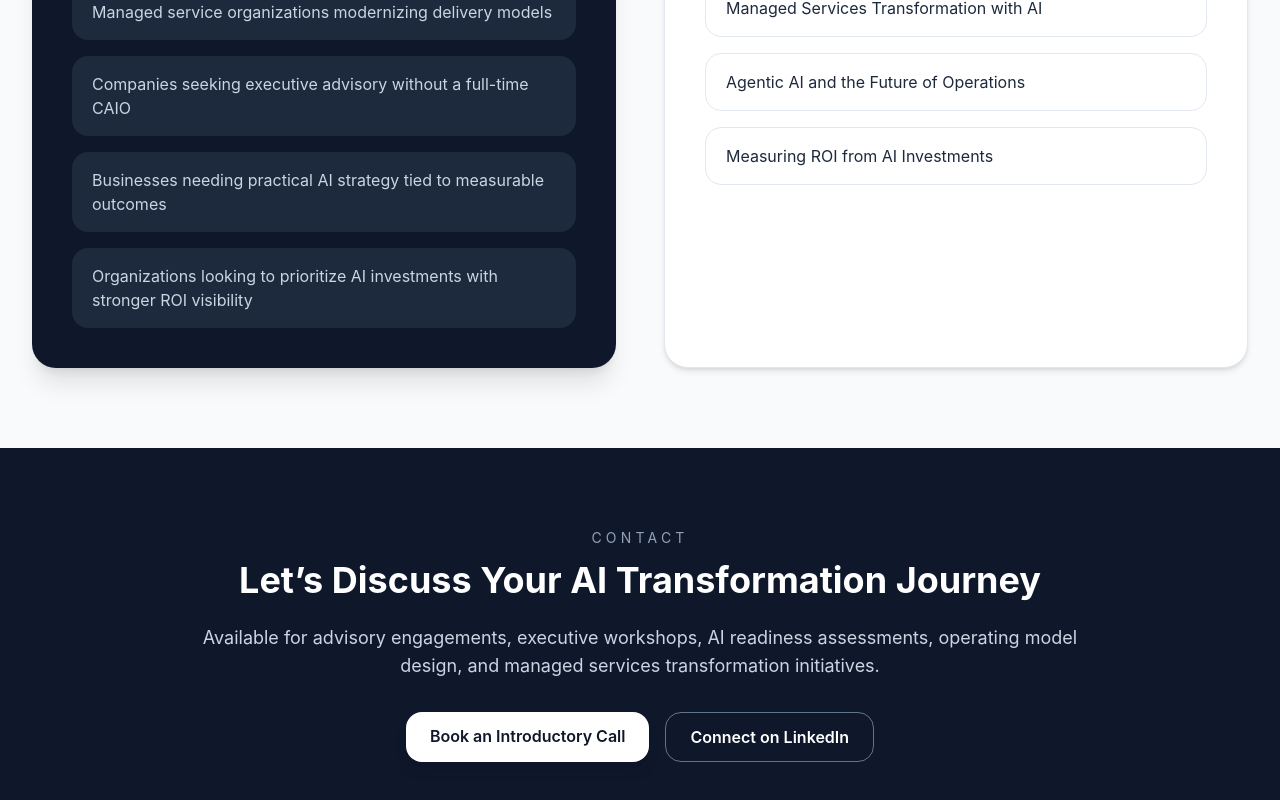
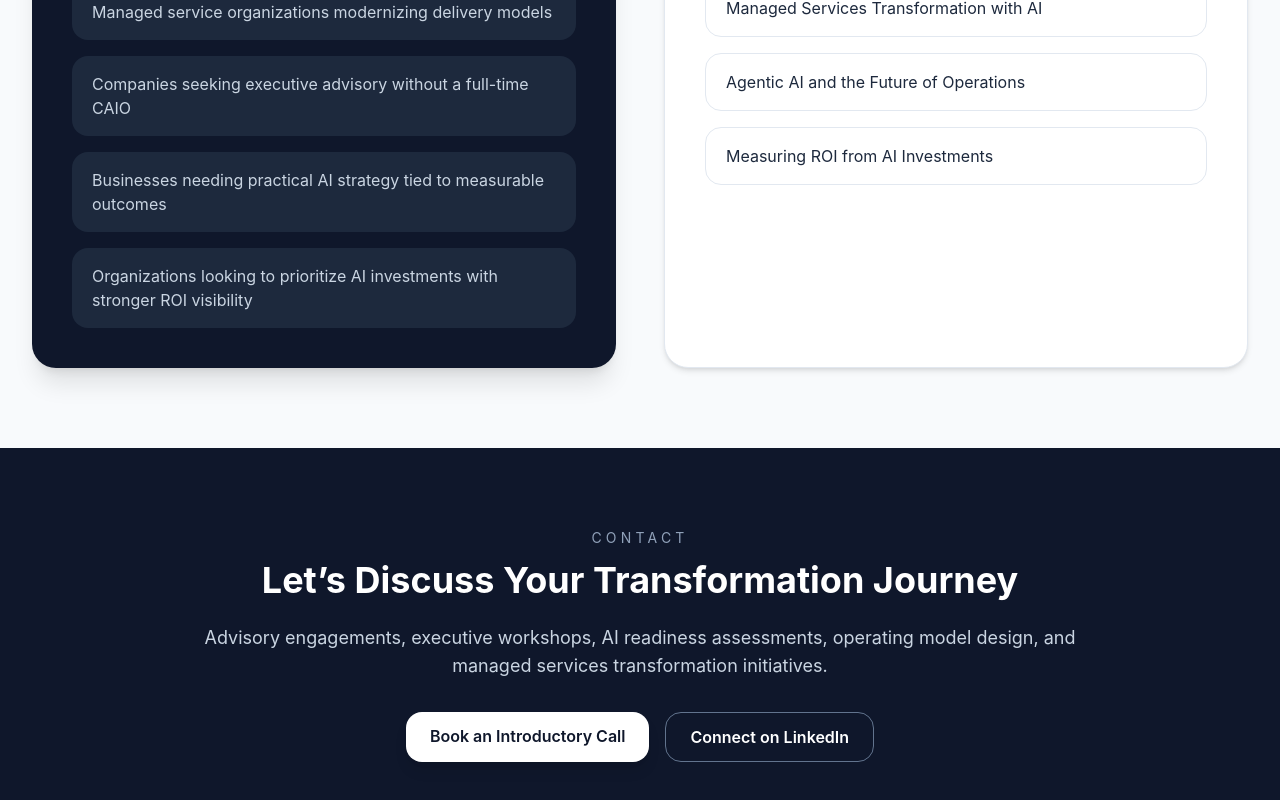
Before and after one commit to ysuneja06/my-ai-website, a React (Vite) app: page / in a window 1280 px wide. Shown: the part 2269-3069 px from the top of the page. Built offline with nearby package versions, Linux system fonts and the light colour scheme.

Commit message:
Bottom section update

```diff
--- a/src/App.jsx
+++ b/src/App.jsx
@@ -212,10 +212,10 @@ export default function AdvisoryWebsite() {
             Contact
           </p>
           <h2 className="text-4xl font-bold mb-6">
-            Let’s Discuss Your AI Transformation Journey
+            Let’s Discuss Your Transformation Journey
           </h2>
           <p className="text-slate-300 text-lg mb-8">
-            Available for advisory engagements, executive workshops, AI
+            Advisory engagements, executive workshops, AI
             readiness assessments, operating model design, and managed services
             transformation initiatives.
           </p>
```
